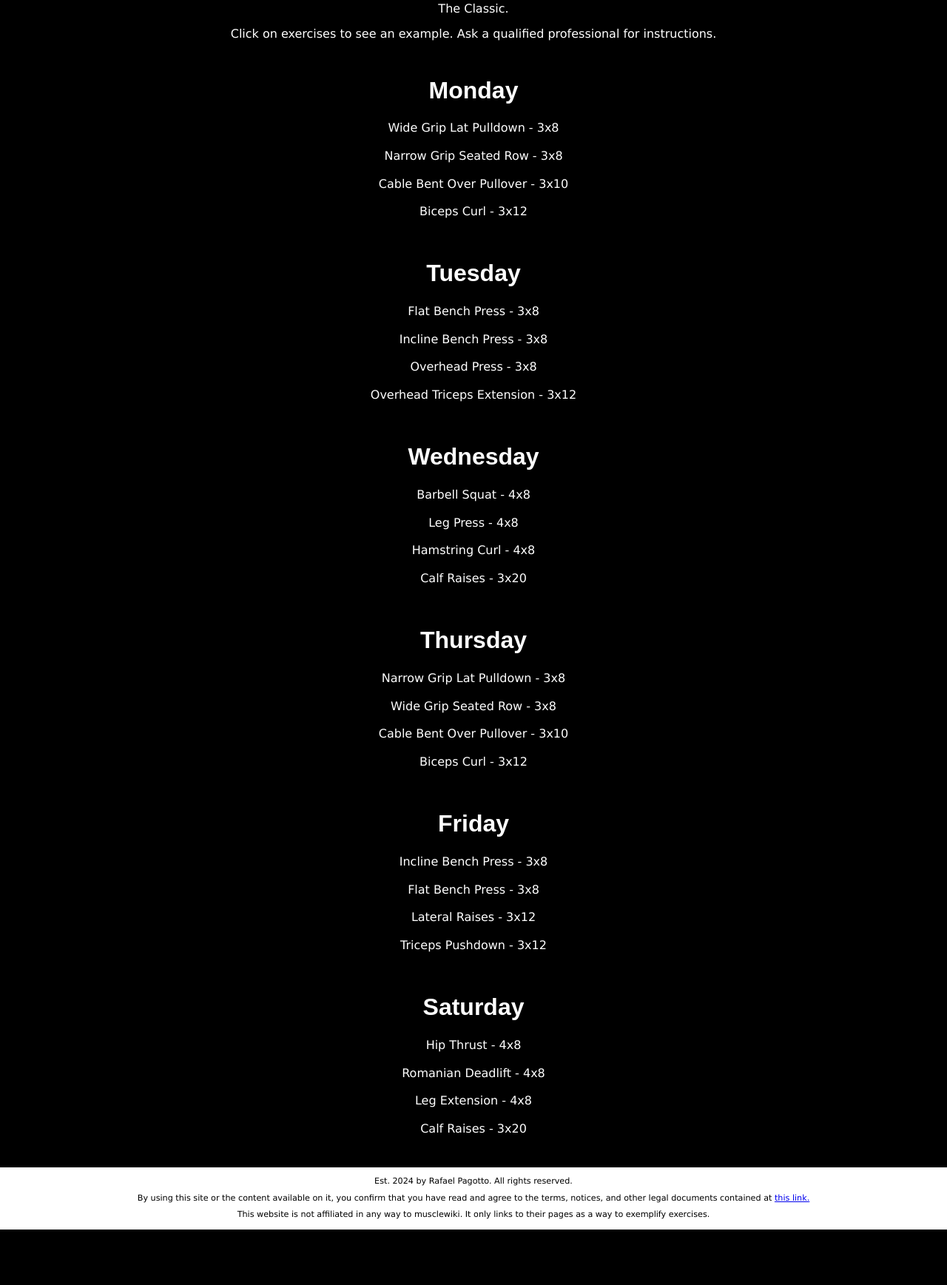
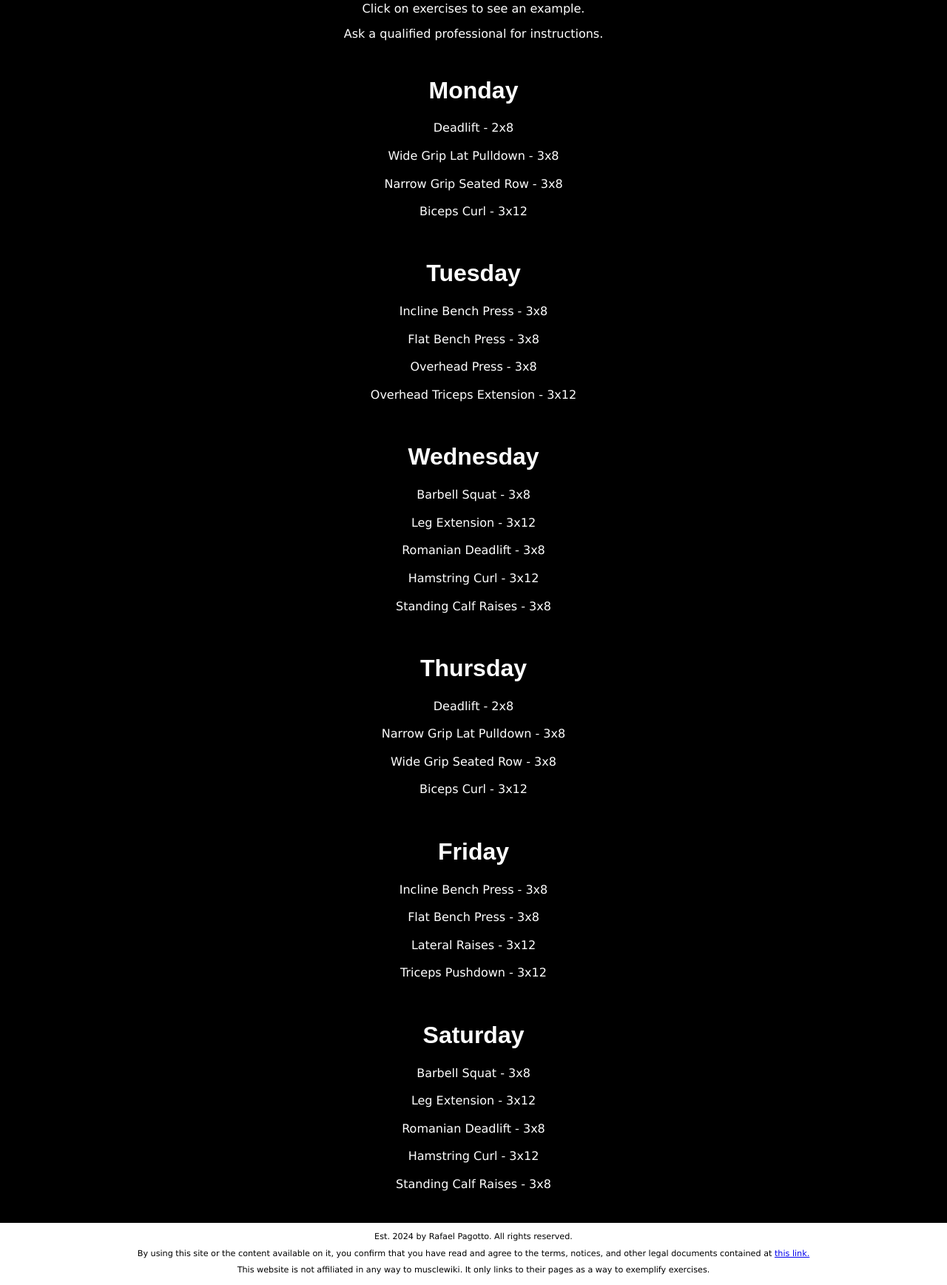
Before and after one commit to RafaelPagotto/UncomplicatedWorkout, a plain HTML site: page pullPushLegs.html in a window 1280 px wide. Shown: the part 254-1991 px from the top of the page at 74% size. Before the commit the page ends 1916 px from the top, so only its background shows below. Drawn offline with Linux system fonts and the light colour scheme; a web font is replaced by a local one.

Commit message:
Changes exercise selection and volume

```diff
--- a/pullPushLegs.html
+++ b/pullPushLegs.html
@@ -17,24 +17,23 @@
             <h1>Pull Push Legs</h1>
 
             <div class="description">
-                <p>The Classic.</p>
-                <p>Click on exercises to see an example. Ask a qualified professional for instructions.</p>
+                <p>Click on exercises to see an example.</p>
+                <p>Ask a qualified professional for instructions.</p>
             </div>
 
             <section id="monday">
                 <h2>Monday</h2>
-
+                <p><a href="https://musclewiki.com/barbell/male/traps-middle/barbell-deadlift" target="_blank" rel="noopener noreferrer">Deadlift - 2x8</a></p>
                 <p><a href="https://musclewiki.com/machine/male/lats/machine-pulldown" target="_blank" rel="noopener noreferrer">Wide Grip Lat Pulldown - 3x8</a></p>
                 <p><a href="https://musclewiki.com/machine/male/lats/machine-neutral-row" target="_blank" rel="noopener noreferrer">Narrow Grip Seated Row - 3x8</a></p>
-                <p><a href="https://musclewiki.com/cables/male/lats/cable-bent-over-bar-pullover/" target="_blank" rel="noopener noreferrer">Cable Bent Over Pullover - 3x10</a></p>
                 <p><a href="https://musclewiki.com/dumbbells/male/biceps/dumbbell-curl" target="_blank" rel="noopener noreferrer">Biceps Curl - 3x12</a></p>
             </section>
 
             <section id="tuesday">
                 <h2>Tuesday</h2>
 
+                <p><a href="https://musclewiki.com/barbell/male/anterior-deltoid/barbell-incline-bench-press" target="_blank" rel="noopener noreferrer">Incline Bench Press - 3x8</a></p>
                 <p><a href="https://musclewiki.com/barbell/male/chest/barbell-bench-press" target="_blank" rel="noopener noreferrer">Flat Bench Press - 3x8</a></p>
-                <p><a href="https://musclewiki.com/barbell/male/anterior-deltoid/barbell-incline-bench-press" target="_blank" rel="noopener noreferrer">Incline Bench Press - 3x8</a></p>
                 <p><a href="https://musclewiki.com/dumbbells/male/shoulders/dumbbell-seated-overhead-press" target="_blank" rel="noopener noreferrer">Overhead Press - 3x8</a></p>
                 <p><a href="https://musclewiki.com/cables/male/triceps/cable-rope-overhead-tricep-extension" target="_blank" rel="noopener noreferrer">Overhead Triceps Extension - 3x12</a></p>
             </section>
@@ -42,18 +41,18 @@
             <section id="wednesday">
                 <h2>Wednesday</h2>
 
-                <p><a href="https://musclewiki.com/barbell/male/glutes/barbell-squat" target="_blank" rel="noopener noreferrer">Barbell Squat - 4x8</a></p>
-                <p><a href="https://musclewiki.com/machine/male/glutes/machine-leg-press" target="_blank" rel="noopener noreferrer">Leg Press - 4x8</a></p>
-                <p><a href="https://musclewiki.com/machine/male/hamstrings/machine-hamstring-curl" target="_blank" rel="noopener noreferrer">Hamstring Curl - 4x8</a></p>
-                <p><a href="https://musclewiki.com/bodyweight/male/calves/calf-raises" target="_blank" rel="noopener noreferrer">Calf Raises - 3x20</a></p>
+                <p><a href="https://musclewiki.com/barbell/male/glutes/barbell-squat" target="_blank" rel="noopener noreferrer">Barbell Squat - 3x8</a></p>
+                <p><a href="https://musclewiki.com/machine/male/quads/machine-leg-extension" target="_blank" rel="noopener noreferrer">Leg Extension - 3x12</a></p>
+                <p><a href="https://musclewiki.com/barbell/male/lowerback/barbell-romanian-deadlift" target="_blank" rel="noopener noreferrer">Romanian Deadlift - 3x8</a></p>
+                <p><a href="https://musclewiki.com/machine/male/hamstrings/machine-hamstring-curl" target="_blank" rel="noopener noreferrer">Hamstring Curl - 3x12</a></p>
+                <p><a href="https://musclewiki.com/exercise/machine-standing-calf-raises" target="_blank" rel="noopener noreferrer">Standing Calf Raises - 3x8</a></p>
             </section>
 
             <section id="thursday">
                 <h2>Thursday</h2>
-
+                <p><a href="https://musclewiki.com/barbell/male/traps-middle/barbell-deadlift" target="_blank" rel="noopener noreferrer">Deadlift - 2x8</a></p>
                 <p><a href="https://musclewiki.com/machine/male/biceps/neutral-pulldown/" target="_blank" rel="noopener noreferrer">Narrow Grip Lat Pulldown - 3x8</a></p>
                 <p><a href="https://musclewiki.com/machine/male/lats/machine-neutral-row" target="_blank" rel="noopener noreferrer">Wide Grip Seated Row - 3x8</a></p>
-                <p><a href="https://musclewiki.com/cables/male/lats/cable-bent-over-bar-pullover/" target="_blank" rel="noopener noreferrer">Cable Bent Over Pullover - 3x10</a></p>
                 <p><a href="https://musclewiki.com/dumbbells/male/biceps/dumbbell-curl" target="_blank" rel="noopener noreferrer">Biceps Curl - 3x12</a></p>
             </section>
 
@@ -69,10 +68,11 @@
             <section id="saturday">
                 <h2>Saturday</h2>
 
-                <p><a href="https://musclewiki.com/machine/male/glutes/machine-hip-thrust" target="_blank" rel="noopener noreferrer">Hip Thrust - 4x8</a></p>
-                <p><a href="https://musclewiki.com/barbell/male/lowerback/barbell-romanian-deadlift" target="_blank" rel="noopener noreferrer">Romanian Deadlift - 4x8</a></p>
-                <p><a href="https://musclewiki.com/machine/male/quads/machine-leg-extension" target="_blank" rel="noopener noreferrer">Leg Extension - 4x8</a></p>
-                <p><a href="https://musclewiki.com/bodyweight/male/calves/calf-raises" target="_blank" rel="noopener noreferrer">Calf Raises - 3x20</a></p>
+                <p><a href="https://musclewiki.com/barbell/male/glutes/barbell-squat" target="_blank" rel="noopener noreferrer">Barbell Squat - 3x8</a></p>
+                <p><a href="https://musclewiki.com/machine/male/quads/machine-leg-extension" target="_blank" rel="noopener noreferrer">Leg Extension - 3x12</a></p>
+                <p><a href="https://musclewiki.com/barbell/male/lowerback/barbell-romanian-deadlift" target="_blank" rel="noopener noreferrer">Romanian Deadlift - 3x8</a></p>
+                <p><a href="https://musclewiki.com/machine/male/hamstrings/machine-hamstring-curl" target="_blank" rel="noopener noreferrer">Hamstring Curl - 3x12</a></p>
+                <p><a href="https://musclewiki.com/exercise/machine-standing-calf-raises" target="_blank" rel="noopener noreferrer">Standing Calf Raises - 3x8</a></p>
             </section>
 
         </main>
```
Also changed, not shown: fullBody.html (+11 -31 lines), index.html (+1 -1 lines), upperLower.html (+14 -32 lines).
